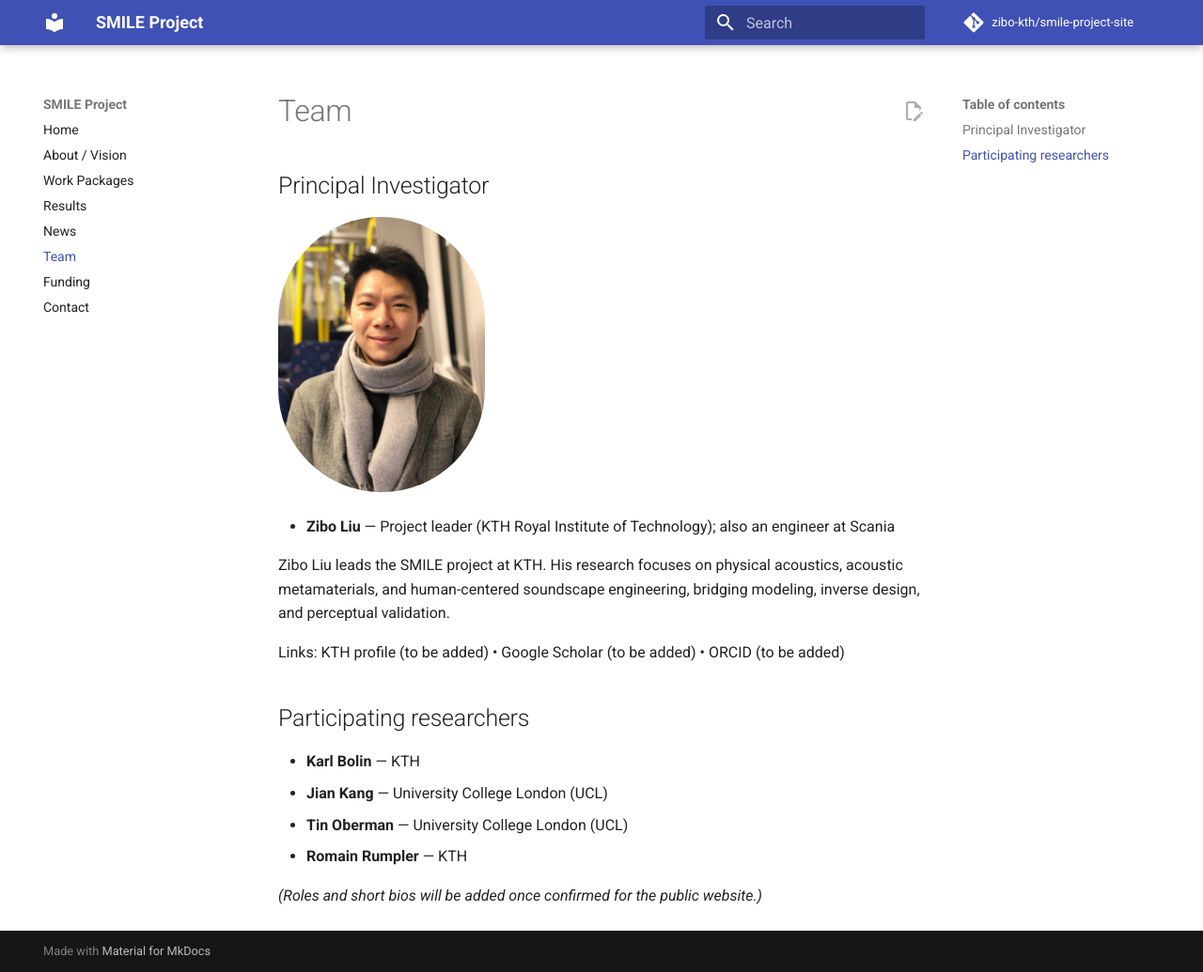
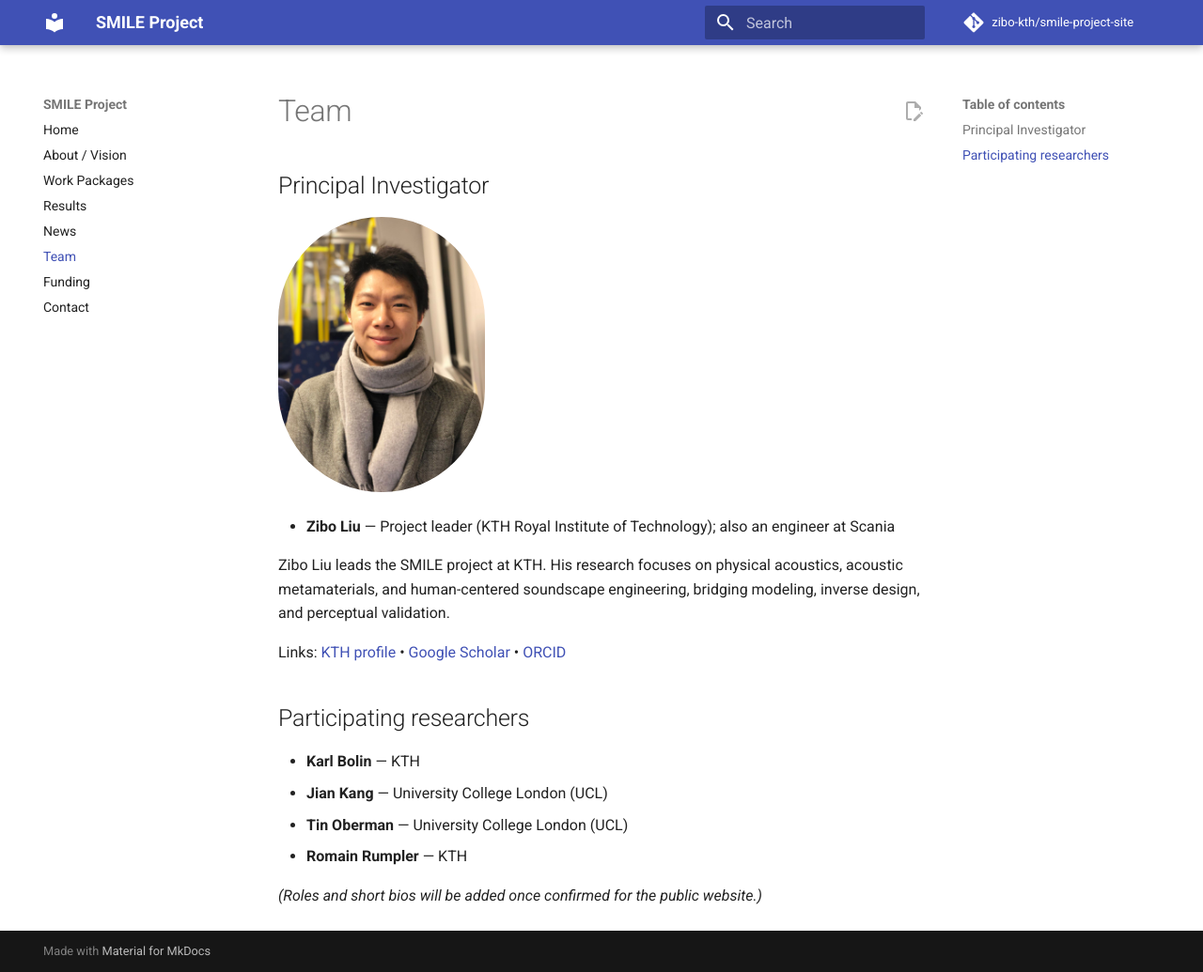
Before and after one commit to zibo-kth/smile-project-site, an MkDocs documentation site: the page built from docs/team.md, in a window 1280 px wide and 1035 px high. Shown: the whole window at 94% size. Built offline with MkDocs 1.6.1 and Material for MkDocs 9.7.7, drawn with Linux system fonts in a browser that asks for light colours; comment, search, counter and statistics services are not loaded.

Commit message:
Team: add PI profile links (KTH/Scholar/ORCID)

```diff
--- a/docs/team.md
+++ b/docs/team.md
@@ -8,7 +8,7 @@
 
 Zibo Liu leads the SMILE project at KTH. His research focuses on physical acoustics, acoustic metamaterials, and human-centered soundscape engineering, bridging modeling, inverse design, and perceptual validation.
 
-Links: KTH profile (to be added) • Google Scholar (to be added) • ORCID (to be added)
+Links: [KTH profile](https://www.kth.se/profile/zibo?l=en) • [Google Scholar](https://scholar.google.com/citations?user=OZhmCYwAAAAJ&hl=en) • [ORCID](https://orcid.org/0000-0002-7547-6535)
 
 ## Participating researchers
 
```
